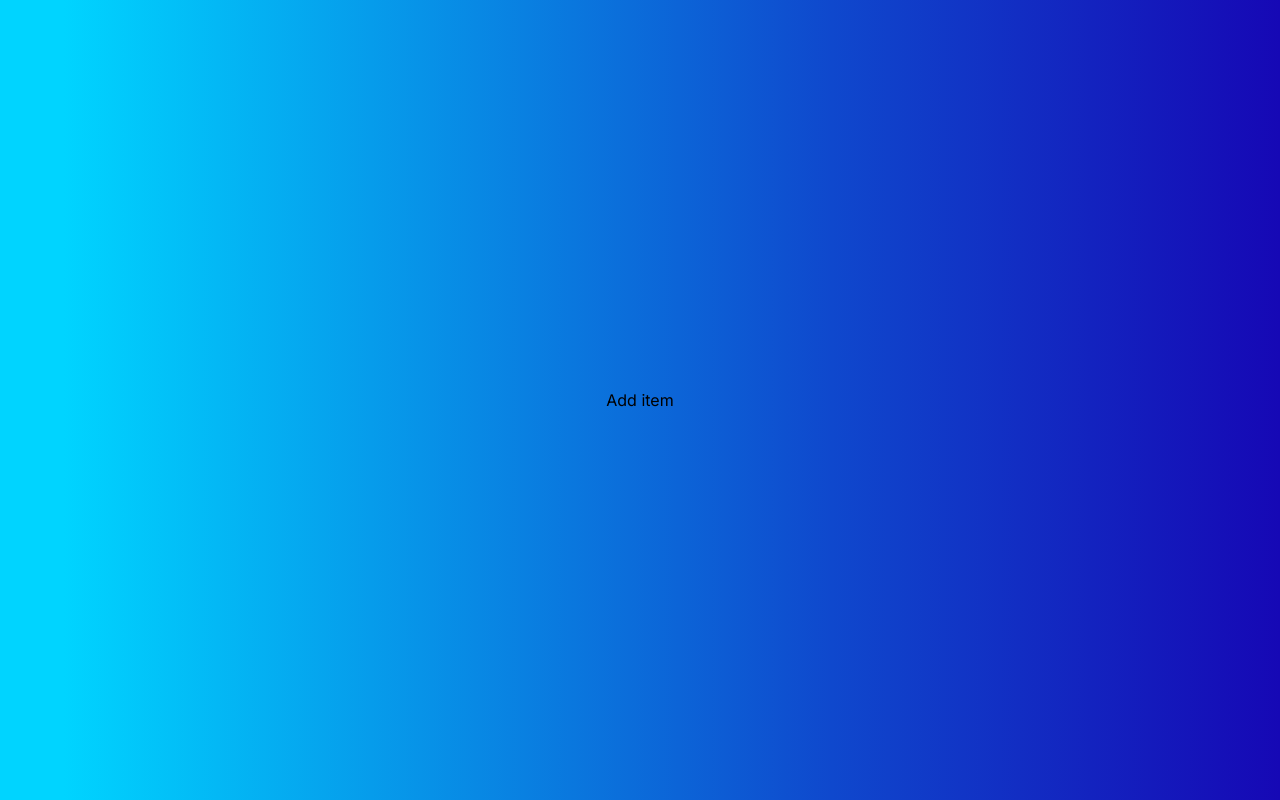
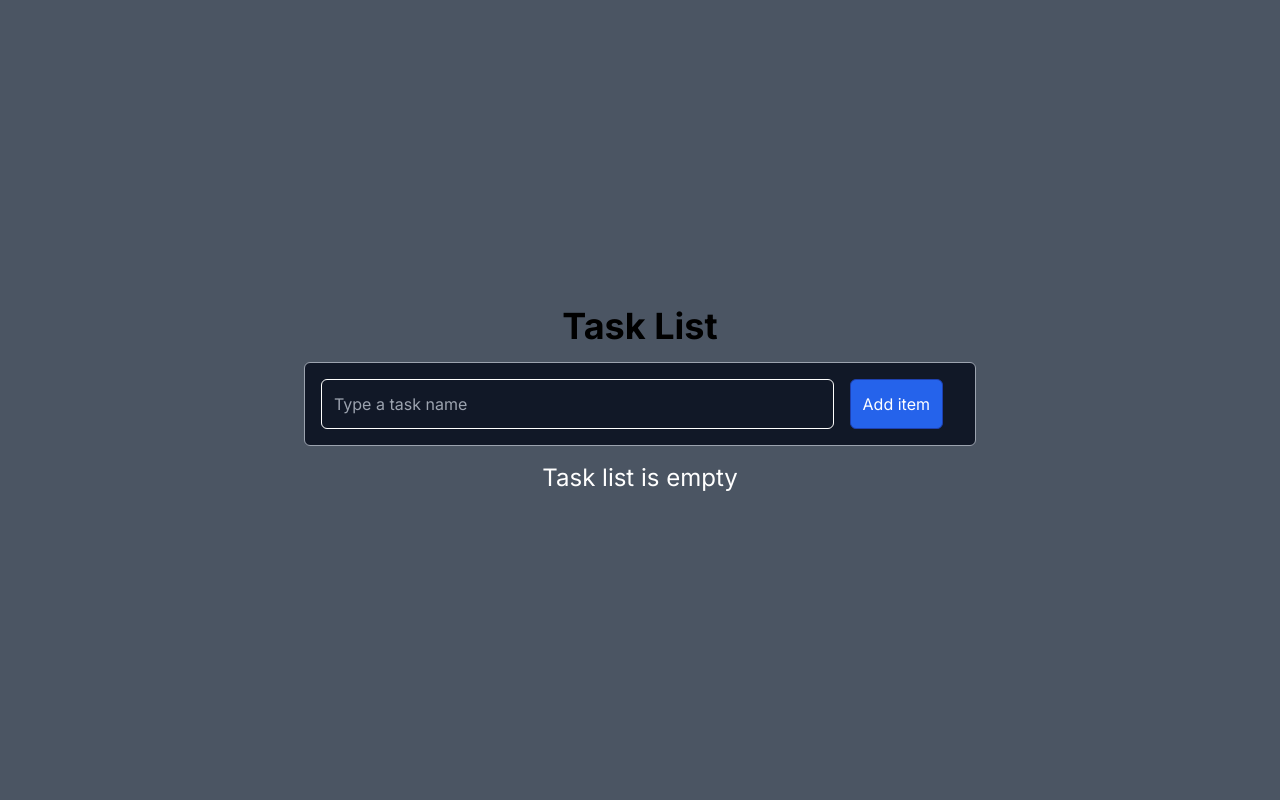
Before and after one commit to mspdl/reactjs-first_project, a Next.js app: page / in a window 1280 px wide. Built offline with nearby package versions, Linux system fonts and the light colour scheme.

Commit message:
Using Reducer (part 1)

```diff
--- a/src/app/page.tsx
+++ b/src/app/page.tsx
@@ -4,7 +4,7 @@ import ReducerExample from "@/components/ReducerExample";
 
 const Page = () => {
   return (
-    <div className="w-screen h-screen flex flex-col gap-2 justify-center items-center">
+    <div className="w-screen h-screen flex flex-col gap-2 justify-center items-center bg-gray-600">
       <ReducerExample />
     </div>
   );
--- a/src/components/ReducerExample.tsx
+++ b/src/components/ReducerExample.tsx
@@ -1,27 +1,74 @@
 import { listReducer } from "@/reducers/listReducer";
-import { useReducer } from "react";
+import { useReducer, useState } from "react";
 
 const ReducerExample = () => {
   const [list, dispatch] = useReducer(listReducer, []);
+  const [taskName, setTaskName] = useState("");
 
   const handleAddButton = () => {
+    if (taskName.trim() === "") return false;
     dispatch({
       type: "add",
       payload: {
-        text: "New item",
+        text: taskName,
+      },
+    });
+    setTaskName("");
+    console.log(list);
+  };
+
+  const handleCheckItem = (itemId: number) => {
+    console.log("checking item " + itemId);
+    dispatch({
+      type: "check",
+      payload: {
+        id: itemId,
       },
     });
   };
 
+  const handleDeleteItem = (itemId: number) => {
+    dispatch({
+      type: "remove",
+      payload: { id: itemId },
+    });
+  };
+
   return (
-    <div className="">
-      <button onClick={handleAddButton}>Add item</button>
-      {list.map((item) => (
-        <div>
-          <input type="checkbox" checked={item.isDone} />{" "}
-          <span>{item.text}</span>
-        </div>
-      ))}
+    <div className="container max-w-2xl mx-auto ">
+      <h1 className="text-center text-4xl font-bold">Task List</h1>
+      <div className="flex border rounded-md border-gray-400 bg-gray-900 p-4 my-4">
+        <input
+          type="text"
+          className="flex-1  border rounded-md border-white p-3 bg-transparent text-white outline-none"
+          placeholder="Type a task name"
+          value={taskName}
+          onChange={(e) => setTaskName(e.target.value)}
+        />
+        <button
+          className="p-3 bg-blue-600 border border-blue-800 rounded-md mx-4 text-white"
+          onClick={handleAddButton}
+        >
+          Add item
+        </button>
+      </div>
+      {!list || list.length < 1 ? (
+        <p className="text-center text-white text-2xl">Task list is empty</p>
+      ) : (
+        list.map((item) => (
+          <div key={item.id}>
+            <input
+              onChange={() => handleCheckItem(item.id)}
+              type="checkbox"
+              checked={item.isDone}
+            />{" "}
+            <span className="text-xl">{item.text} </span>
+            <button
+              onClick={() => handleDeleteItem(item.id)}
+            >{`<delete>`}</button>
+          </div>
+        ))
+      )}
     </div>
   );
 };
--- a/src/reducers/listReducer.ts
+++ b/src/reducers/listReducer.ts
@@ -36,7 +36,11 @@ export const listReducer = (list: Item[], action: ListAction) => {
     case "add":
       return [
         ...list,
-        { id: list.length, text: action.payload.text, isDone: false },
+        {
+          id: Math.floor(Date.now() * Math.random() * 10),
+          text: action.payload.text,
+          isDone: false,
+        },
       ];
 
     case "edit":
@@ -47,7 +51,9 @@ export const listReducer = (list: Item[], action: ListAction) => {
 
     case "check":
       return list.map((item) => {
-        if (item.id === action.payload.id) item.isDone = !item.isDone;
+        if (item.id === action.payload.id) {
+          item.isDone = !item.isDone;
+        }
         return item;
       });
 
```
